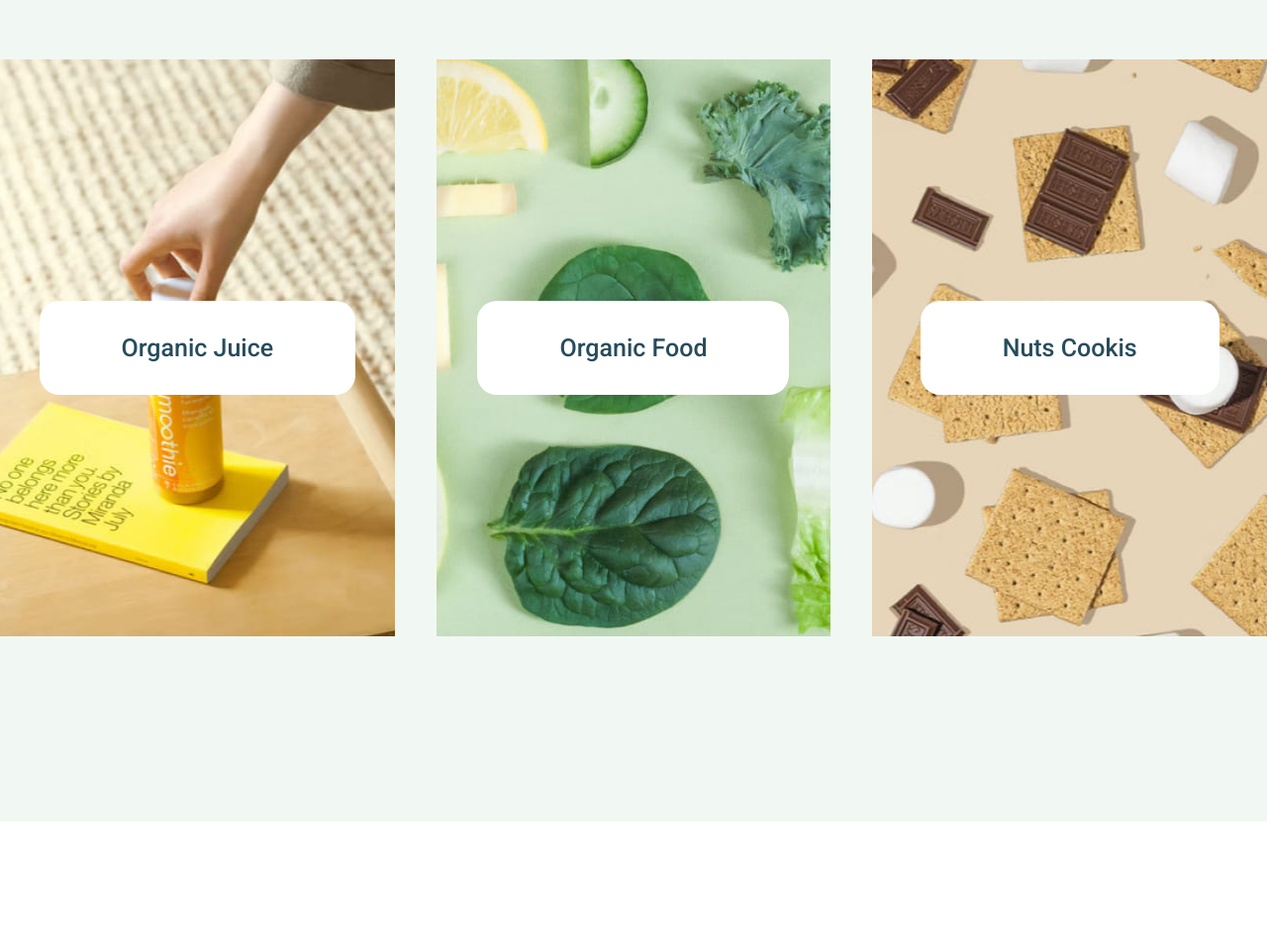
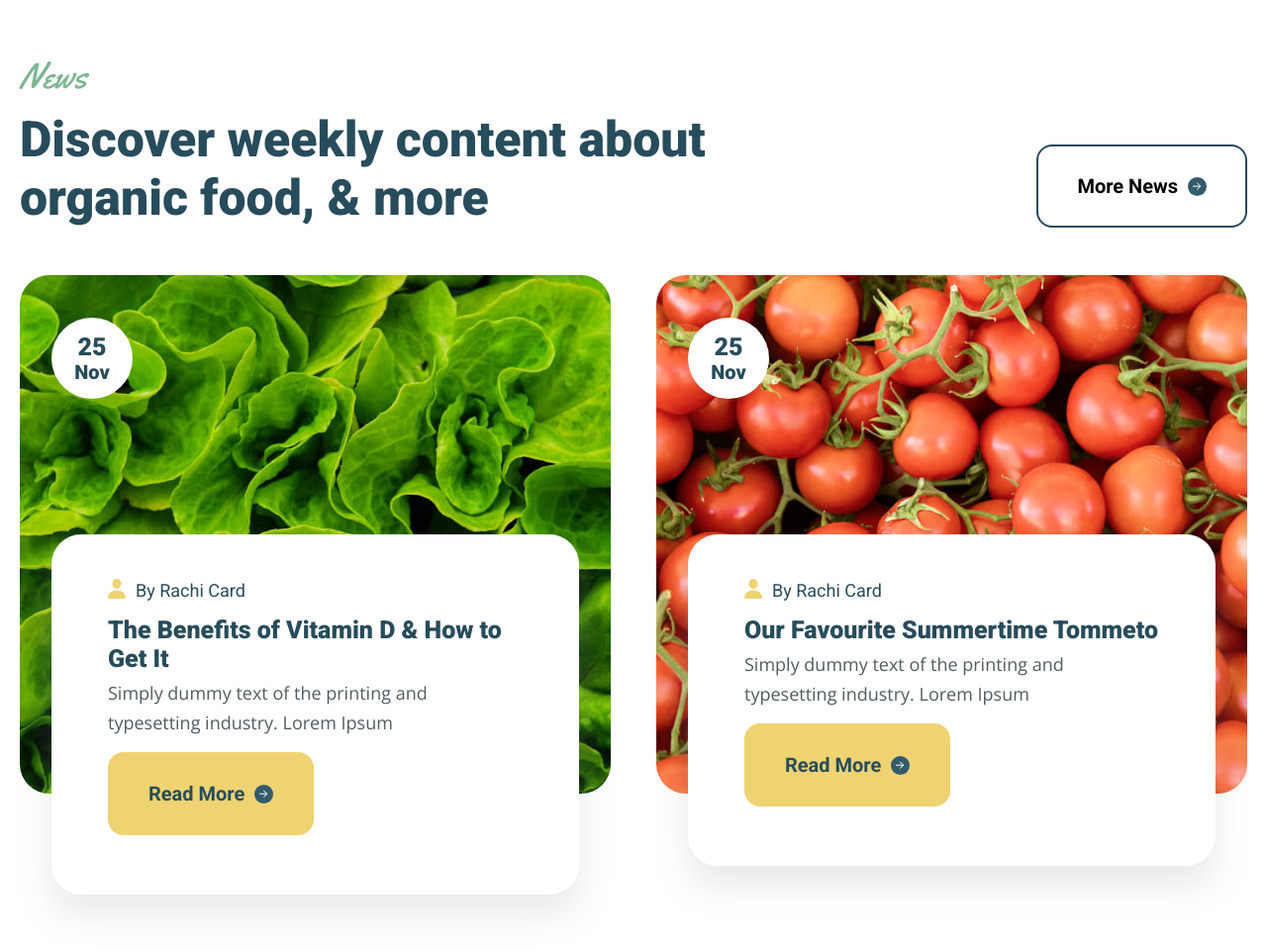
Before and after one commit to KyrychenkoDmytro/sigma, a React app in the folder final/: page / in a window 1280 px wide. Shown: the part 127-1088 px from the top of the page at 99% size. Before the commit the page ends 957 px from the top, so only its background shows below. Built offline with nearby package versions, Linux system fonts and the light colour scheme.

Commit message:
News section

```diff
--- /dev/null
+++ b/final/src/Components/News/News.jsx
@@ -0,0 +1,49 @@
+import './News.scss';
+
+const News = () => {
+    return (
+        <section className="News">
+            <div className="container">
+                <div className="News__info">
+                    <div className="News__info-wrap-titles">
+                        <div className="title-label News__title-label">News</div>
+                        <h2 className="title News__title">
+                            Discover weekly content about<br />
+                            organic food, & more
+                        </h2>
+                    </div>
+                    <button className="btn btn_white News__Info-btn">More News</button>
+                </div>
+                <div className="News__wrap-blogs">
+                    <div className="News__blog">
+                        <div className="News__blog-date">
+                            <div className="News__date-day">25</div>
+                            <div className="News__date-month">Nov</div>
+                        </div>
+                        <div className="News__blog-info">
+                            <div className="News__blog-author">By Rachi Card</div>
+                            <h6 className="title News__blog-title">The Benefits of Vitamin D & How to Get It</h6>
+                            <p className="News__blog-text">Simply dummy text of the printing and typesetting industry. Lorem Ipsum</p>
+                            <button className="btn btn_khaki News__blog-btn">Read More</button>
+                        </div>
+                    </div>
+                    <div className="News__blog">
+                        <div className="News__blog-date">
+                            <div className="News__date-day">25</div>
+                            <div className="News__date-month">Nov</div>
+                        </div>
+                        <div className="News__blog-info">
+                            <div className="News__blog-author">By Rachi Card</div>
+                            <h6 className="title News__blog-title">Our Favourite Summertime Tommeto</h6>
+                            <p className="News__blog-text">Simply dummy text of the printing and typesetting industry. Lorem Ipsum</p>
+                            <button className="btn btn_khaki News__blog-btn">Read More</button>
+                        </div>
+                    </div>
+                </div>
+            </div>
+
+        </section>
+    );
+}
+
+export default News;
--- /dev/null
+++ b/final/src/Components/News/News.scss
@@ -0,0 +1,95 @@
+.News {
+    padding: 180px 0 240px;
+
+    &__info {
+        display: flex;
+        justify-content: space-between;
+        align-items: flex-end;
+        margin-bottom: 48px;
+    }
+
+    &__title-label {
+        margin-bottom: 10px;
+    }
+
+    &__wrap-blogs {
+        display: grid;
+        grid-template-columns: repeat(2, 1fr);
+        gap: 46px;
+    }
+
+    &__blog {
+        padding: 43px 32px;
+        height: 524px;
+        border-radius: 30px;
+    }
+
+    &__blog:first-child {
+        background: url(../../../public/img/News-blog-bg1.jpg) no-repeat center center / cover;
+    }
+
+    &__blog:last-child {
+        background: url(../../../public/img/News-blog-bg2.jpg) no-repeat center center / cover;
+    }
+
+    &__blog-date {
+        display: flex;
+        flex-direction: column;
+        justify-content: center;
+        align-items: center;
+        height: 82px;
+        width: 82px;
+        border-radius: 50%;
+        background-color: #fff;
+    }
+
+    &__date-day {
+        font-size: 25px;
+        line-height: 29px;
+        font-weight: 800;
+        font-family: 'Roboto', sans-serif;
+    }
+
+    &__date-month {
+        font-size: 20px;
+        font-weight: 800;
+        line-height: 23px;
+        font-family: 'Roboto', sans-serif;
+    }
+
+    &__blog-info {
+        position: relative;
+        top: 137px;
+        width: 100%;
+        padding: 46px 57px 60px;
+        border-radius: 30px;
+        background-color: #fff;
+        box-shadow: 0px 20px 35px rgba(167, 167, 167, 0.25);
+    }
+
+    &__blog-author {
+        position: relative;
+        padding-left: 28px;
+        margin-bottom: 15px;
+        font-size: 18px;
+        line-height: 21px;
+        font-weight: 400;
+        font-family: 'Roboto', sans-serif;
+
+        &::after {
+            content: url(../../../public/img/icons/news-block-avatar.svg);
+            position: absolute;
+            top: 50%;
+            left: 0;
+            transform: translate(0, -50%);
+        }
+    }
+
+    &__blog-title {
+        margin-bottom: 5px;
+    }
+
+    &__blog-text {
+        margin-bottom: 15px;
+    }
+}
--- a/final/src/pages/Home/Home.jsx
+++ b/final/src/pages/Home/Home.jsx
@@ -7,6 +7,7 @@ import Testimonial from '../../Components/Testimonial/Testimonial';
 import Offer from '../../Components/Offer/Offer';
 import EcoFriendly from '../../Components/EcoFriendly/EcoFriendly';
 import Gallery from '../../Components/Gallery/Gallery';
+import News from '../../Components/News/News';
 
 const Home = () => {
     return (
@@ -18,7 +19,8 @@ const Home = () => {
             {/* <Testimonial /> */}
             {/* <Offer /> */}
             {/* <EcoFriendly /> */}
-            <Gallery />
+            {/* <Gallery /> */}
+            <News />
         </main>
     );
 }
--- a/final/src/scss/_buttons.scss
+++ b/final/src/scss/_buttons.scss
@@ -1,5 +1,6 @@
 .btn {
     @extend %btn;
+    border: 2px solid transparent;
 
     &::after {
         content: "";
@@ -23,3 +24,8 @@
     background-color: $darkSlateGray;
     color: #fff;
 }
+
+.btn_white {
+    background-color: #fff;
+    border: 2px solid $darkSlateGray;
+}
```
Also changed, not shown: final/public/img/News-blog-bg1.jpg (added), final/public/img/News-blog-bg2.jpg (added), final/public/img/icons/news-block-avatar.svg (added).
